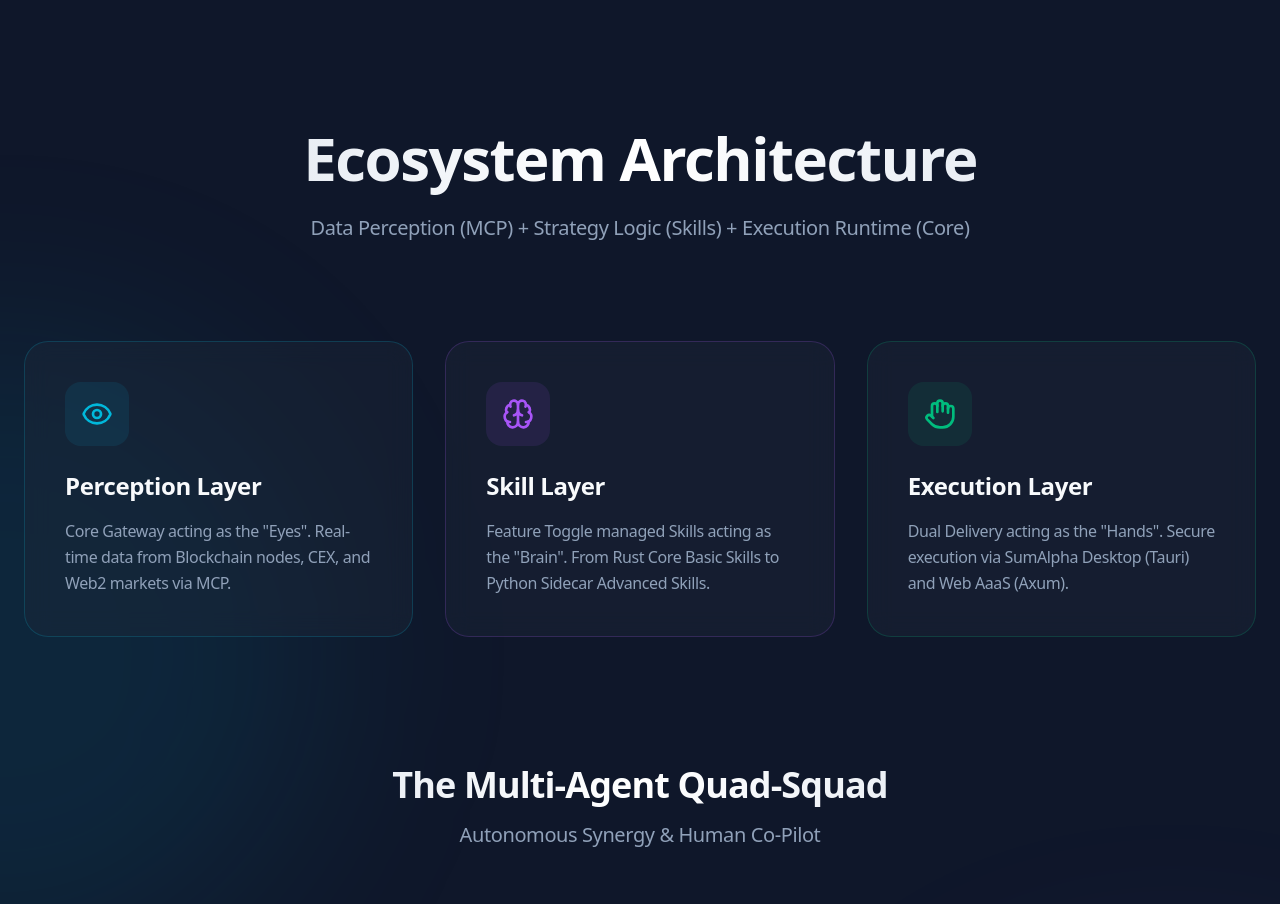
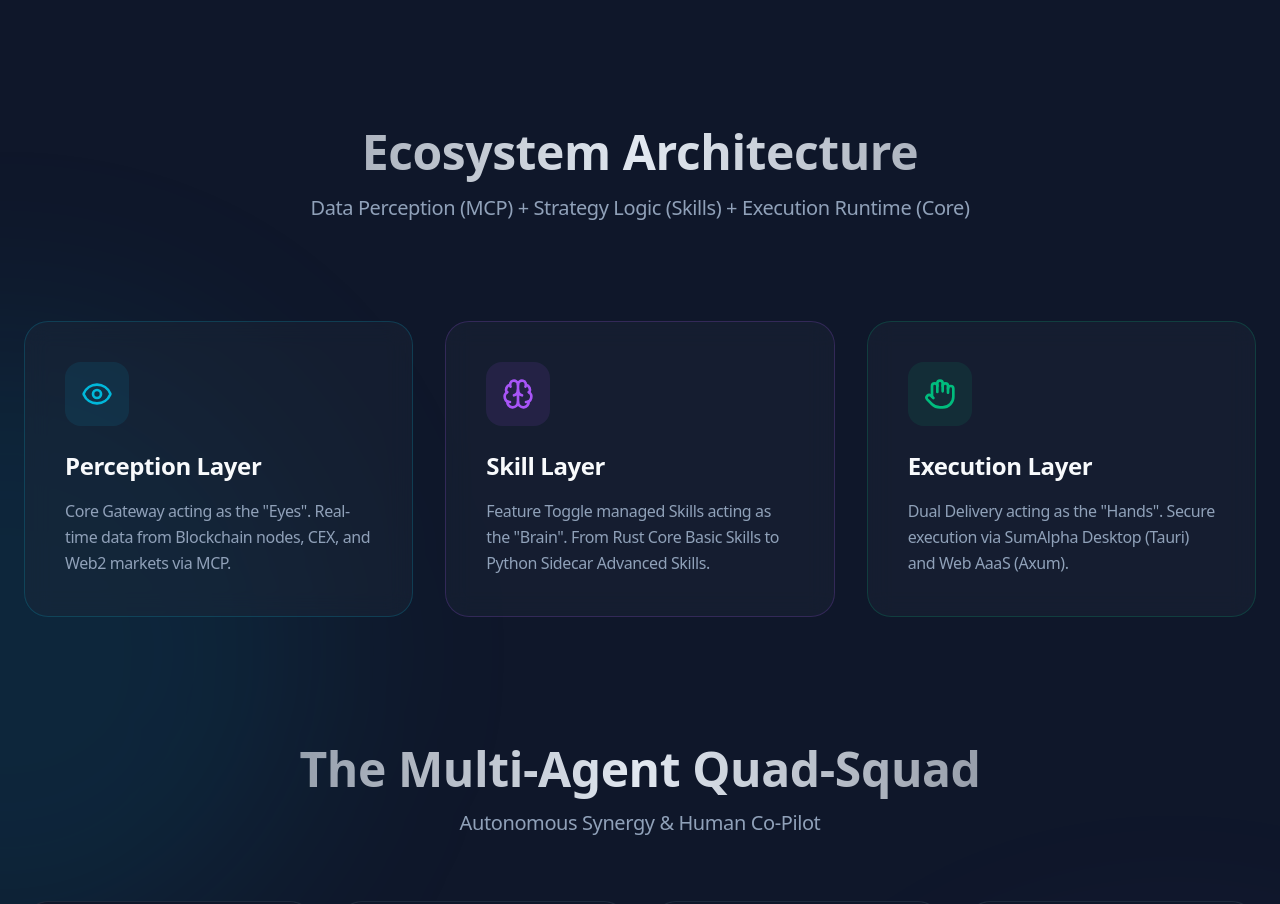
Before and after one commit to SumAlphaAI/website-en, a Next.js app: page / in a window 1280 px wide. Shown: the part 1420-2324 px from the top of the page. Built offline with nearby package versions, Linux system fonts and the light colour scheme.

Commit message:
Update Ecosystem.tsx

```diff
--- a/components/Ecosystem.tsx
+++ b/components/Ecosystem.tsx
@@ -18,7 +18,7 @@
 
           {/* Section Header */}
           <div className="max-w-4xl mx-auto text-center pb-16 md:pb-24">
-            <h2 className="text-4xl md:text-5xl lg:text-6xl font-extrabold bg-clip-text text-transparent bg-linear-to-r from-slate-200 via-white to-slate-200 pb-6 tracking-tight">{t.ecosystem.title}</h2>
+            <h2 className="h2 bg-clip-text text-transparent bg-linear-to-r from-slate-200/60 via-slate-200 to-slate-200/60 pb-4">{t.ecosystem.title}</h2>
             <p className="text-xl text-slate-400 leading-relaxed">
               {t.ecosystem.subtitle}
             </p>
@@ -67,7 +67,7 @@
 
           {/* Agents Squad */}
           <div className="mb-16 text-center max-w-3xl mx-auto">
-            <h3 className="text-3xl md:text-4xl font-bold bg-clip-text text-transparent bg-linear-to-r from-slate-200 via-white to-slate-200 pb-4 tracking-tight">{t.agents.title}</h3>
+            <h3 className="h2 bg-clip-text text-transparent bg-linear-to-r from-slate-200/60 via-slate-200 to-slate-200/60 pb-4">{t.agents.title}</h3>
             <p className="text-xl text-slate-400">{t.agents.subtitle}</p>
           </div>
 
```
